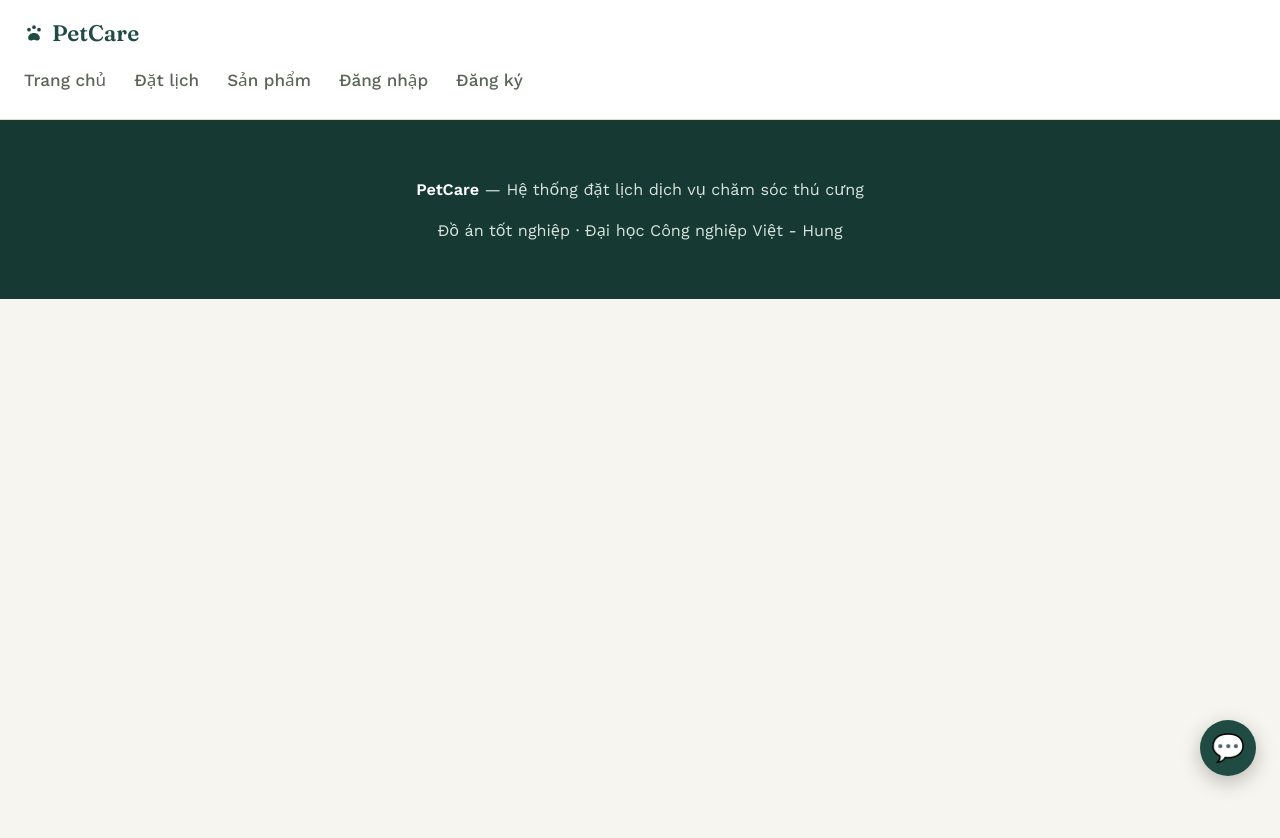
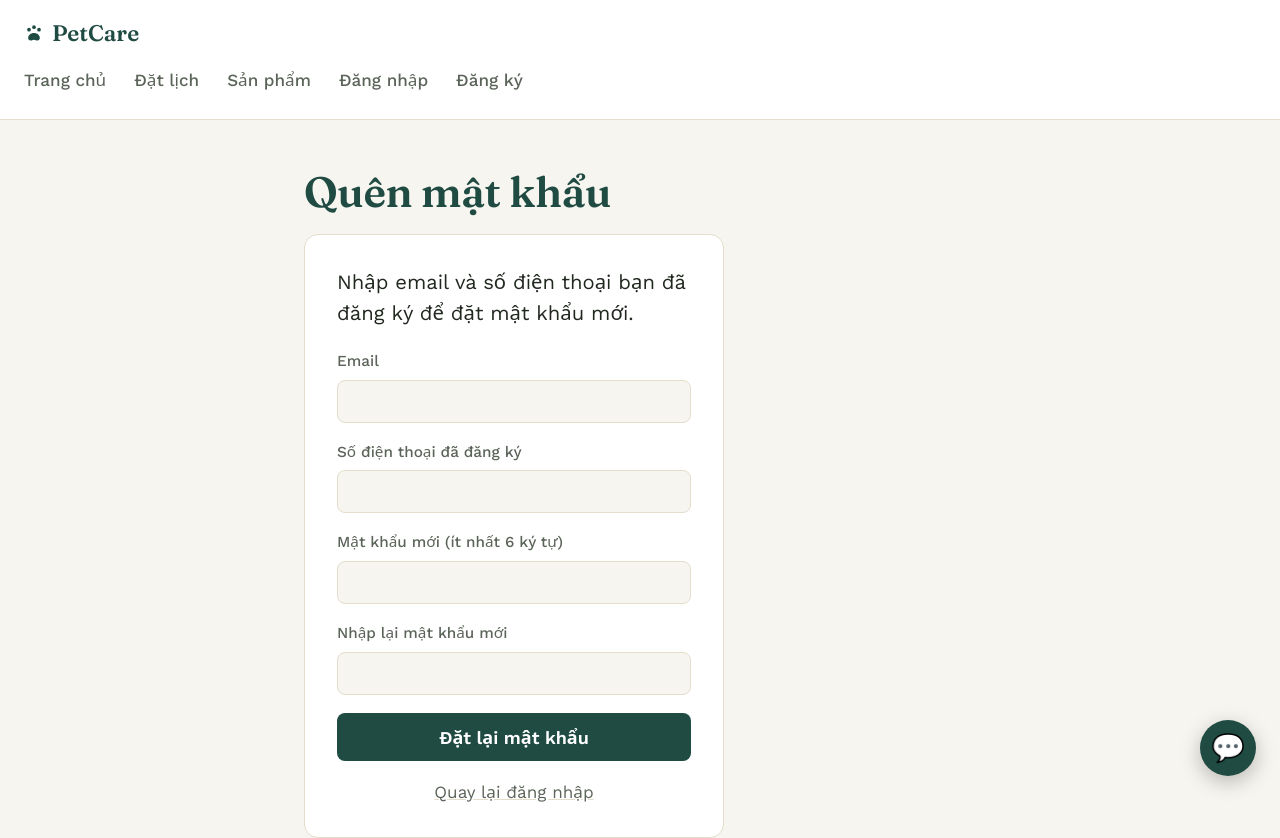
Before and after one commit to Daothai004/petcare-client, a React (Vite) app: page /quen-mat-khau in a window 1280 px wide. Shown: the top 838 px of the page. Before the commit the page ends 800 px from the top, so only its background shows below. Built offline with nearby package versions, Linux system fonts and the light colour scheme.

Commit message:
doi email va quen mat khau

```diff
--- a/src/App.jsx
+++ b/src/App.jsx
@@ -31,6 +31,7 @@ import Cart from "./pages/Cart";
 import MyOrders from "./pages/MyOrders";
 import OrderPaymentPage from "./pages/OrderPaymentPage";
 import Profile from "./pages/Profile";
+import ForgotPassword from "./pages/ForgotPassword";
 // App.jsx giờ không còn chứa giao diện thật nữa, mà chỉ đóng vai trò
 // "bảng định tuyến" - quyết định địa chỉ (URL) nào thì hiển thị trang (component) nào.
 // Giống như việc quản lý nhiều Form trong 1 project WinForms, nhưng thay vì
@@ -50,6 +51,7 @@ function App() {
                 <Route path="/" element={<Home />} />
                 <Route path="/dang-nhap" element={<Login />} />
                 <Route path="/dang-ky" element={<Register />} />
+                <Route path="/quen-mat-khau" element={<ForgotPassword />} />
                 <Route path="/dat-lich" element={<BookAppointment />} />
                 <Route
                   path="/thu-cung-cua-toi"
--- /dev/null
+++ b/src/pages/ForgotPassword.jsx
@@ -0,0 +1,100 @@
+// Trang quên mật khẩu (dành cho khách hàng)
+import { useState } from "react";
+import { forgotPassword } from "../services/api";
+
+function ForgotPassword() {
+  const [form, setForm] = useState({
+    email: "",
+    soDienThoai: "",
+    matKhauMoi: "",
+    xacNhan: "",
+  });
+  const [msg, setMsg] = useState(null);
+
+  const handleChange = (e) =>
+    setForm({ ...form, [e.target.name]: e.target.value });
+
+  const handleSubmit = async (e) => {
+    e.preventDefault();
+    setMsg(null);
+    if (form.matKhauMoi !== form.xacNhan) {
+      setMsg({ type: "error", text: "Mật khẩu xác nhận không khớp." });
+      return;
+    }
+    try {
+      const res = await forgotPassword({
+        email: form.email,
+        soDienThoai: form.soDienThoai,
+        matKhauMoi: form.matKhauMoi,
+      });
+      setMsg({ type: "success", text: res.data.message });
+      setForm({ email: "", soDienThoai: "", matKhauMoi: "", xacNhan: "" });
+    } catch (err) {
+      setMsg({
+        type: "error",
+        text: err.response?.data?.message || "Đặt lại mật khẩu thất bại.",
+      });
+    }
+  };
+
+  return (
+    <div className="page">
+      <h1>Quên mật khẩu</h1>
+      <div className="form-card">
+        <p style={{ marginTop: 0 }}>
+          Nhập email và số điện thoại bạn đã đăng ký để đặt mật khẩu mới.
+        </p>
+        {msg && <div className={`alert alert-${msg.type}`}>{msg.text}</div>}
+        <form onSubmit={handleSubmit}>
+          <div className="form-field">
+            <label>Email</label>
+            <input
+              name="email"
+              type="email"
+              value={form.email}
+              onChange={handleChange}
+              required
+            />
+          </div>
+          <div className="form-field">
+            <label>Số điện thoại đã đăng ký</label>
+            <input
+              name="soDienThoai"
+              value={form.soDienThoai}
+              onChange={handleChange}
+              required
+            />
+          </div>
+          <div className="form-field">
+            <label>Mật khẩu mới (ít nhất 6 ký tự)</label>
+            <input
+              name="matKhauMoi"
+              type="password"
+              value={form.matKhauMoi}
+              onChange={handleChange}
+              required
+            />
+          </div>
+          <div className="form-field">
+            <label>Nhập lại mật khẩu mới</label>
+            <input
+              name="xacNhan"
+              type="password"
+              value={form.xacNhan}
+              onChange={handleChange}
+              required
+            />
+          </div>
+          <button type="submit" className="btn-primary">
+            Đặt lại mật khẩu
+          </button>
+        </form>
+        <p className="form-helper-link">
+          <a href="/dang-nhap">Quay lại đăng nhập</a>
+        </p>
+      </div>
+    </div>
+  );
+}
+
+export default ForgotPassword;
--- a/src/pages/Login.jsx
+++ b/src/pages/Login.jsx
@@ -70,9 +70,7 @@ function Login() {
             chỉ hiện hướng dẫn liên hệ - vẫn cần có vì người dùng quên mật khẩu
             là tình huống rất thường gặp, để trống hẳn sẽ gây khó chịu. */}
         <p className="form-helper-link">
-          <a href="mailto:hotro@petcarebooking.vn">
-            Quên mật khẩu hoặc tài khoản?
-          </a>
+          <a href="/quen-mat-khau">Quên mật khẩu?</a>
         </p>
       </div>
     </div>
--- a/src/pages/Profile.jsx
+++ b/src/pages/Profile.jsx
@@ -1,6 +1,6 @@
 // Trang hồ sơ cá nhân
 import { useEffect, useState } from "react";
-import { getProfile, updateProfile, changePassword } from "../services/api";
+import { getProfile, updateProfile } from "../services/api";
 
 const TEN_VAI_TRO = {
   KhachHang: "Khách hàng",
@@ -11,10 +11,14 @@ const TEN_VAI_TRO = {
 
 function Profile() {
   const [profile, setProfile] = useState(null);
-  const [form, setForm] = useState({ hoTen: "", soDienThoai: "", diaChi: "" });
-  const [pw, setPw] = useState({ matKhauCu: "", matKhauMoi: "", xacNhan: "" });
+  const [form, setForm] = useState({
+    hoTen: "",
+    email: "",
+    soDienThoai: "",
+    diaChi: "",
+    matKhau: "",
+  });
   const [msg, setMsg] = useState(null);
-  const [pwMsg, setPwMsg] = useState(null);
 
   useEffect(() => {
     getProfile()
@@ -22,8 +26,10 @@ function Profile() {
         setProfile(res.data);
         setForm({
           hoTen: res.data.hoTen,
+          email: res.data.email,
           soDienThoai: res.data.soDienThoai || "",
           diaChi: res.data.diaChi || "",
+          matKhau: "",
         });
       })
       .catch((err) =>
@@ -36,8 +42,10 @@ function Profile() {
 
   const handleChange = (e) =>
     setForm({ ...form, [e.target.name]: e.target.value });
-  const handlePwChange = (e) =>
-    setPw({ ...pw, [e.target.name]: e.target.value });
+
+  // Chỉ hiện ô nhập mật khẩu khi khách đang sửa email
+  const doiEmail =
+    profile && form.email.trim().toLowerCase() !== profile.email.toLowerCase();
 
   const handleSave = async (e) => {
     e.preventDefault();
@@ -46,33 +54,12 @@ function Profile() {
       const res = await updateProfile(form);
       localStorage.setItem("hoTen", res.data.hoTen);
       setProfile({ ...profile, ...res.data });
+      setForm({ ...form, email: res.data.email, matKhau: "" });
       setMsg({ type: "success", text: "Đã lưu thông tin." });
     } catch (err) {
       setMsg({
         type: "error",
         text: err.response?.data?.message || "Lưu thất bại.",
-      });
-    }
-  };
-
-  const handleChangePassword = async (e) => {
-    e.preventDefault();
-    setPwMsg(null);
-    if (pw.matKhauMoi !== pw.xacNhan) {
-      setPwMsg({ type: "error", text: "Mật khẩu xác nhận không khớp." });
-      return;
-    }
-    try {
-      await changePassword({
-        matKhauCu: pw.matKhauCu,
-        matKhauMoi: pw.matKhauMoi,
-      });
-      setPw({ matKhauCu: "", matKhauMoi: "", xacNhan: "" });
-      setPwMsg({ type: "success", text: "Đổi mật khẩu thành công." });
-    } catch (err) {
-      setPwMsg({
-        type: "error",
-        text: err.response?.data?.message || "Đổi mật khẩu thất bại.",
       });
     }
   };
@@ -139,10 +126,6 @@ function Profile() {
         <h3>Thông tin cá nhân</h3>
         {msg && <div className={`alert alert-${msg.type}`}>{msg.text}</div>}
         <div className="form-field">
-          <label>Email (không thể thay đổi)</label>
-          <input value={profile.email} disabled />
-        </div>
-        <div className="form-field">
           <label>Họ và tên</label>
           <input
             name="hoTen"
@@ -151,6 +134,28 @@ function Profile() {
             required
           />
         </div>
+        <div className="form-field">
+          <label>Email</label>
+          <input
+            name="email"
+            type="email"
+            value={form.email}
+            onChange={handleChange}
+            required
+          />
+        </div>
+        {doiEmail && (
+          <div className="form-field">
+            <label>Nhập mật khẩu hiện tại để xác nhận đổi email</label>
+            <input
+              name="matKhau"
+              type="password"
+              value={form.matKhau}
+              onChange={handleChange}
+              required
+            />
+          </div>
+        )}
         <div className="form-field">
           <label>Số điện thoại</label>
           <input
@@ -173,50 +178,6 @@ function Profile() {
           Lưu thay đổi
         </button>
       </form>
-
-      <form
-        onSubmit={handleChangePassword}
-        className="form-card"
-        style={{ maxWidth: "none", margin: "0 0 20px" }}
-      >
-        <h3>Đổi mật khẩu</h3>
-        {pwMsg && (
-          <div className={`alert alert-${pwMsg.type}`}>{pwMsg.text}</div>
-        )}
-        <div className="form-field">
-          <label>Mật khẩu hiện tại</label>
-          <input
-            type="password"
-            name="matKhauCu"
-            value={pw.matKhauCu}
-            onChange={handlePwChange}
-            required
-          />
-        </div>
-        <div className="form-field">
-          <label>Mật khẩu mới (ít nhất 6 ký tự)</label>
-          <input
-            type="password"
-            name="matKhauMoi"
-            value={pw.matKhauMoi}
-            onChange={handlePwChange}
-            required
-          />
-        </div>
-        <div className="form-field">
-          <label>Nhập lại mật khẩu mới</label>
-          <input
-            type="password"
-            name="xacNhan"
-            value={pw.xacNhan}
-            onChange={handlePwChange}
-            required
-          />
-        </div>
-        <button type="submit" className="btn-primary">
-          Đổi mật khẩu
-        </button>
-      </form>
     </div>
   );
 }
--- a/src/services/api.js
+++ b/src/services/api.js
@@ -133,6 +133,8 @@ export const deleteWorkSchedule = (id) => api.delete(`/workschedules/${id}`);
 // Hồ sơ cá nhân của người đang đăng nhập
 export const getProfile = () => api.get("/profile");
 export const updateProfile = (data) => api.put("/profile", data);
-export const changePassword = (data) => api.put("/profile/mat-khau", data);
+
+// Quên mật khẩu (khách hàng): data là { email, soDienThoai, matKhauMoi }
+export const forgotPassword = (data) => api.post("/auth/quen-mat-khau", data);
 
 export default api;
```
